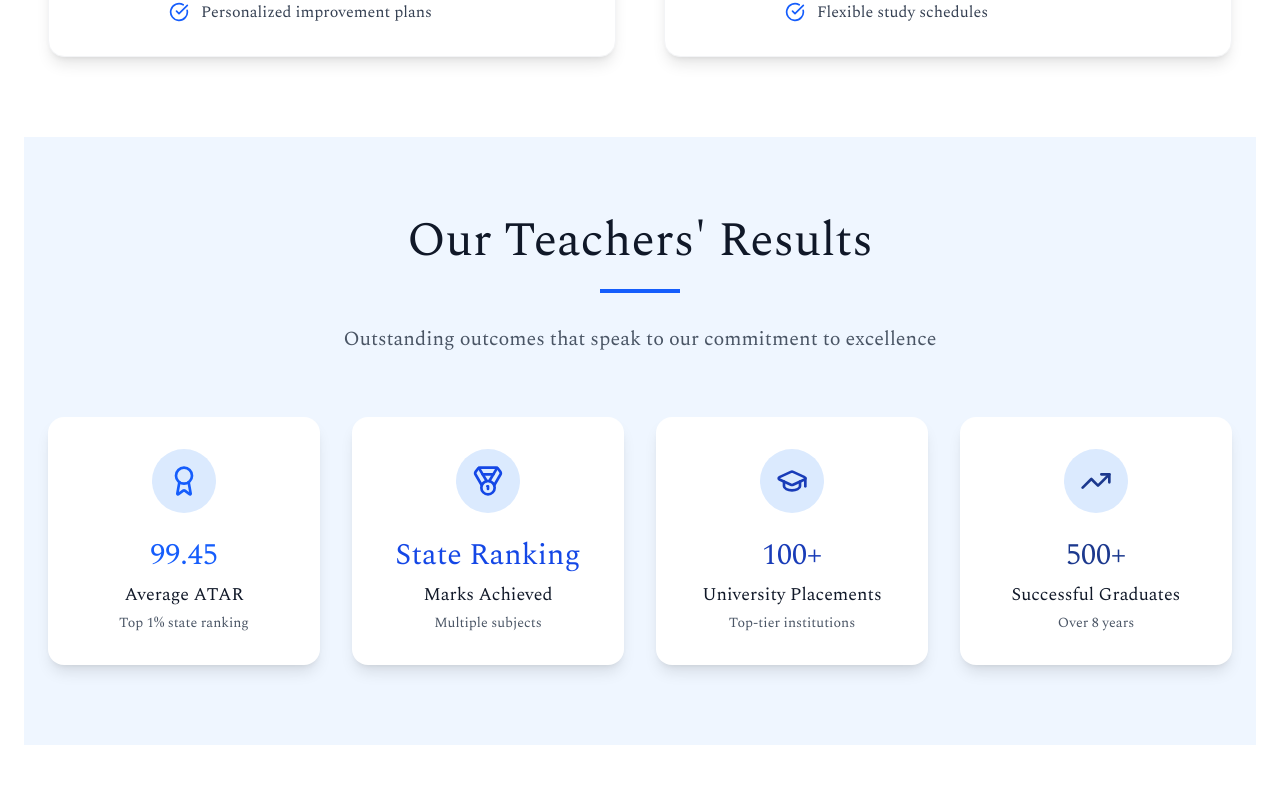
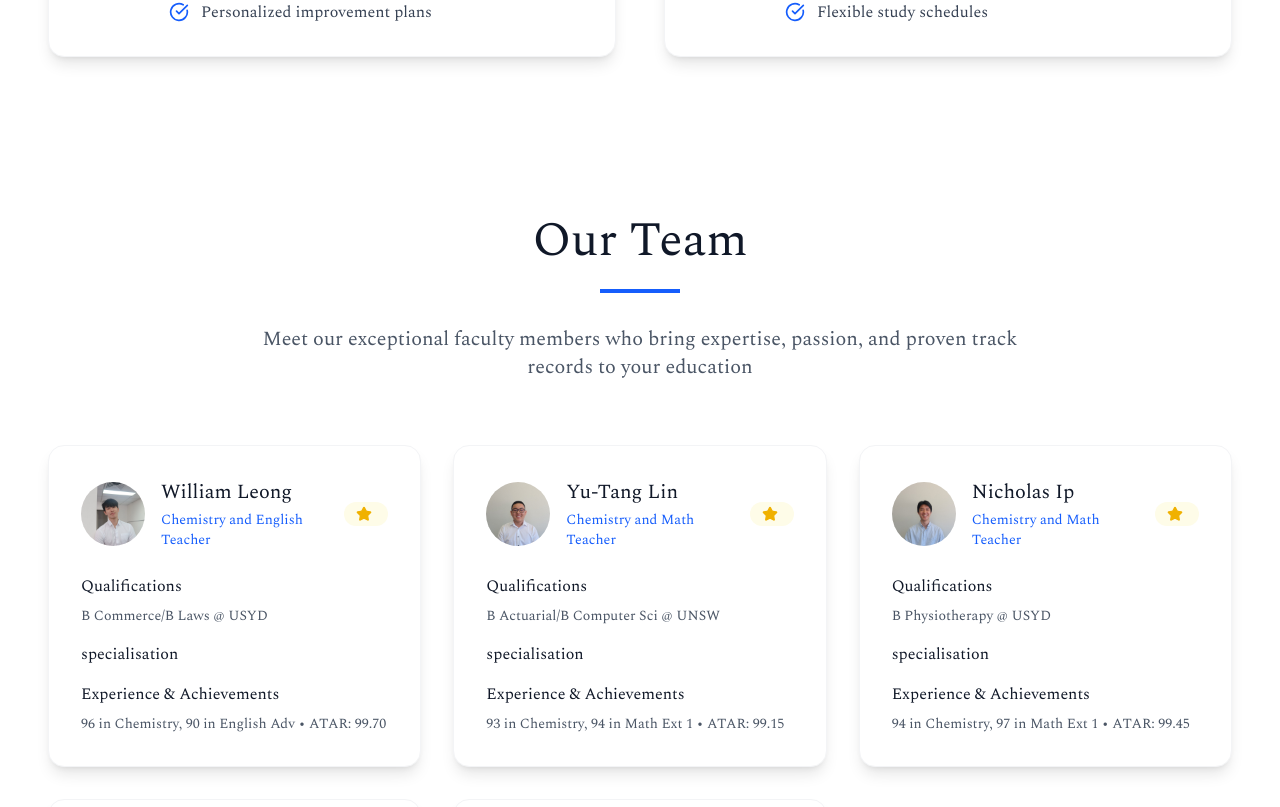
Before and after one commit to Werosh/exl-education-website, a React (Vite) app: page /about in a window 1280 px wide. Shown: the part 3073-3880 px from the top of the page. Built offline with nearby package versions, Linux system fonts and the light colour scheme.

Commit message:
Final Touch

```diff
--- a/src/Pages/main pages/About.jsx
+++ b/src/Pages/main pages/About.jsx
@@ -161,36 +161,36 @@ const About = () => {
     },
   ];
 
-  const achievements = [
-    {
-      icon: Award,
-      value: "99.45",
-      label: "Average ATAR",
-      subtitle: "Top 1% state ranking",
-      color: "text-blue-600",
-    },
-    {
-      icon: Medal,
-      value: "State Ranking",
-      label: "Marks Achieved",
-      subtitle: "Multiple subjects",
-      color: "text-blue-700",
-    },
-    {
-      icon: GraduationCap,
-      value: "100+",
-      label: "University Placements",
-      subtitle: "Top-tier institutions",
-      color: "text-blue-800",
-    },
-    {
-      icon: TrendingUp,
-      value: "500+",
-      label: "Successful Graduates",
-      subtitle: "Over 8 years",
-      color: "text-blue-900",
-    },
-  ];
+  // const achievements = [
+  //   {
+  //     icon: Award,
+  //     value: "99.45",
+  //     label: "Average ATAR",
+  //     subtitle: "Top 1% state ranking",
+  //     color: "text-blue-600",
+  //   },
+  //   {
+  //     icon: Medal,
+  //     value: "State Ranking",
+  //     label: "Marks Achieved",
+  //     subtitle: "Multiple subjects",
+  //     color: "text-blue-700",
+  //   },
+  //   {
+  //     icon: GraduationCap,
+  //     value: "100+",
+  //     label: "University Placements",
+  //     subtitle: "Top-tier institutions",
+  //     color: "text-blue-800",
+  //   },
+  //   {
+  //     icon: TrendingUp,
+  //     value: "500+",
+  //     label: "Successful Graduates",
+  //     subtitle: "Over 8 years",
+  //     color: "text-blue-900",
+  //   },
+  // ];
 
   const testimonials = [
     {
@@ -567,7 +567,7 @@ const About = () => {
       </motion.section>
 
       {/* Achievements */}
-      <motion.section
+      {/* <motion.section
         className="py-20 px-6 bg-blue-50"
         variants={containerVariants}
         initial="hidden"
@@ -617,7 +617,7 @@ const About = () => {
             })}
           </motion.div>
         </div>
-      </motion.section>
+      </motion.section> */}
 
       {/* Faculty Section */}
       <motion.section
--- a/src/Pages/main pages/CoursePage.jsx
+++ b/src/Pages/main pages/CoursePage.jsx
@@ -391,7 +391,7 @@ const CoursePage = () => {
                     </p>
 
                     {/* Advanced Stats */}
-                    <div className="grid grid-cols-3 gap-4 mb-6">
+                    {/* <div className="grid grid-cols-3 gap-4 mb-6">
                       <div className="text-center p-3 bg-gray-50 rounded-lg">
                         <div className="text-lg font-bold text-gray-900">
                           {subject.totalStudents}
@@ -411,7 +411,7 @@ const CoursePage = () => {
                         </div>
                         <div className="text-xs text-gray-600">Complete</div>
                       </div>
-                    </div>
+                    </div> */}
 
                     {/* Course List - Always Visible */}
                     <div className="space-y-4 pt-6 border-t border-gray-100">
--- a/src/Pages/main pages/Home.jsx
+++ b/src/Pages/main pages/Home.jsx
@@ -2,7 +2,7 @@ import React from "react";
 import HeroSection from "../../sections/Hero";
 import Features from "../../sections/FeaturesSection";
 import Subjects from "../../sections/SubjectsSection";
-import Testimonials from "../../sections/TestimonialsSection";
+// import Testimonials from "../../sections/TestimonialsSection";
 import AboutSection from "../../sections/AboutSection";
 import TeacherSection from "../../sections/TeacherSection";
 
@@ -30,7 +30,7 @@ const AnimatedLandingPage = () => {
       <Subjects />
 
       {/* Testimonials Section */}
-      <Testimonials />
+      {/* <Testimonials /> */}
     </div>
   );
 };
--- a/src/reuse-subject-comps/littleDescription.jsx
+++ b/src/reuse-subject-comps/littleDescription.jsx
@@ -199,7 +199,7 @@ const LittleDescription = () => {
         </div>
 
         {/* Stats Section */}
-        <motion.div
+        {/* <motion.div
           className="mt-16 grid grid-cols-2 md:grid-cols-4 gap-6"
           variants={itemVariants}
         >
@@ -221,7 +221,7 @@ const LittleDescription = () => {
               <div className="text-gray-600 text-sm">{stat.label}</div>
             </motion.div>
           ))}
-        </motion.div>
+        </motion.div> */}
       </div>
     </motion.div>
   );
--- a/src/sections/Hero.jsx
+++ b/src/sections/Hero.jsx
@@ -70,7 +70,7 @@ const HeroSection = () => {
                 animate="visible"
                 custom={1}
               >
-                Small classes, big results
+                Small Classes, Big Results
               </motion.span>
               <motion.h1
                 className="text-5xl lg:text-6xl font-bold text-gray-600 leading-tight"
--- a/src/sections/SubjectsSection.jsx
+++ b/src/sections/SubjectsSection.jsx
@@ -1,7 +1,7 @@
 import React from "react";
 import { motion } from "framer-motion";
 import { ArrowRight, BookOpen, Download } from "lucide-react";
-import SamplePDF from "../assets/pdf/test.pdf";
+import SamplePDF from "../assets/pdf/FILE_7572.pdf";
 
 const UnmatchedResources = () => {
   const floatingBooks = [
--- a/src/sections/TeacherSection.jsx
+++ b/src/sections/TeacherSection.jsx
@@ -61,17 +61,6 @@ const TeacherSection = () => {
         "97 in Mathematics Extension 1, 94 in Mathematics Extension 2",
       specialisation: "Maths & Science Tutor",
       image: AnnaImg,
-    },
-    {
-      id: 2,
-      name: "Matthew Chen",
-      subject: "Chemistry",
-      score: "99.75",
-      degree: "B DentHSc/M Dentistry @ Griffith",
-      experience: "97 in Chemistry, Rank 2 in NBHS",
-      specialisation: "Chemistry Teacher",
-      image:
-        "https://images.unsplash.com/photo-1519244703995-f4e0f30006d5?w=400&h=400&fit=crop&crop=face",
     },
   ];
 
```
Also changed, not shown: 2 other files (tests, documents, lock files or other folders).
